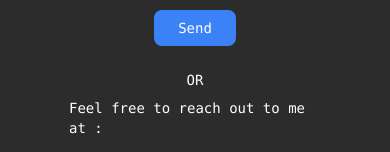
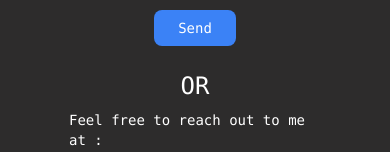
Before and after one commit to rohity123456/rohits-portfolio, a Next.js app: page / in a window 390 px wide. Shown: the part 1536-1688 px from the top of the page. Built offline with nearby package versions, Linux system fonts and the light colour scheme; no server answers; the database is empty.

Commit message:
Update contactSection component with responsive styling and remove unused imports

```diff
--- a/src/app/components/contactSection/index.tsx
+++ b/src/app/components/contactSection/index.tsx
@@ -4,7 +4,7 @@ import { EMAIL, GITHUB, LINKEDIN } from '@/constants';
 import useScrollTransition from '@/hooks/useScrollTransition';
 import { sendContact } from '@/service/contact';
 import React, { useState } from 'react';
-import { FaGithub, FaGoogle, FaLinkedin } from 'react-icons/fa';
+import { FaGithub, FaLinkedin } from 'react-icons/fa';
 import { FcGoogle } from 'react-icons/fc';
 
 const ContactSection = () => {
@@ -81,7 +81,7 @@ const ContactSection = () => {
             loading={loading}
             error={error}
           />
-          <h1>OR</h1>
+          <h1 className='text-2xl'>OR</h1>
           <ContactDetails />
         </div>
       </section>
```
